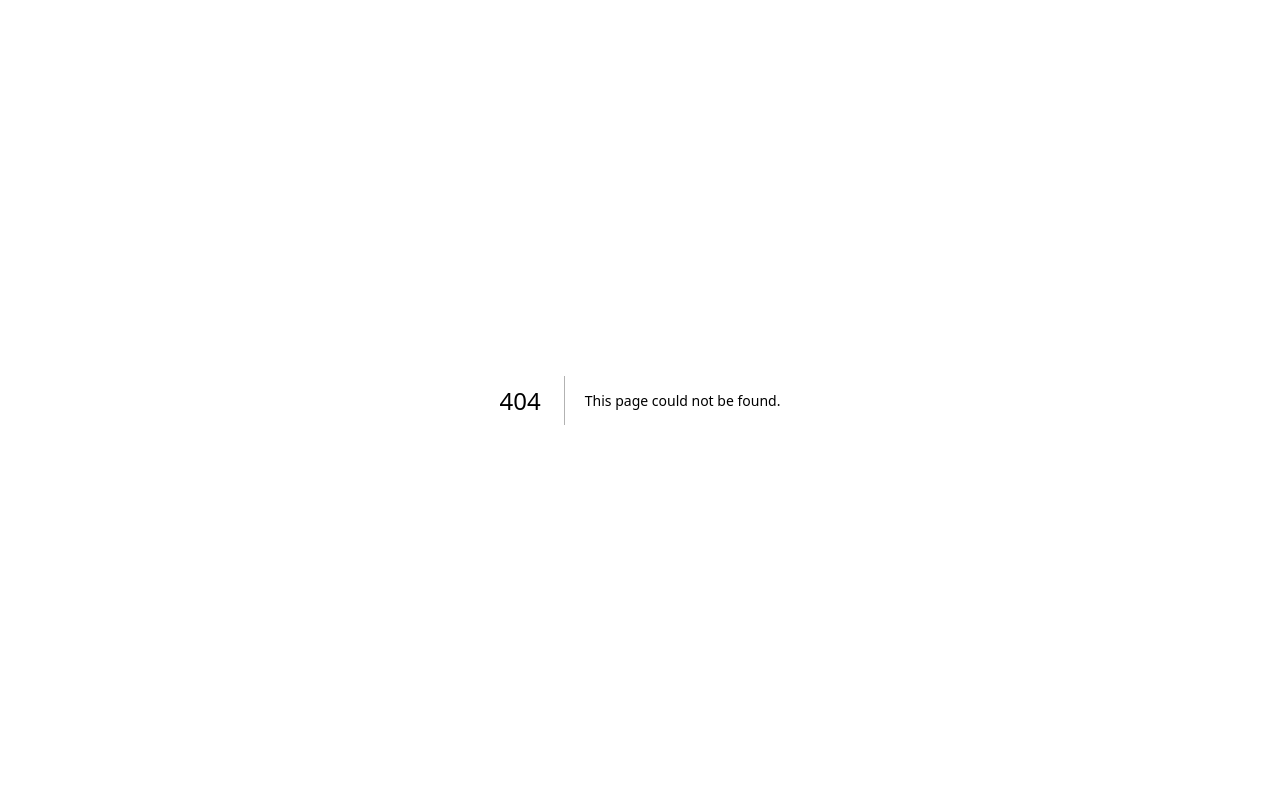
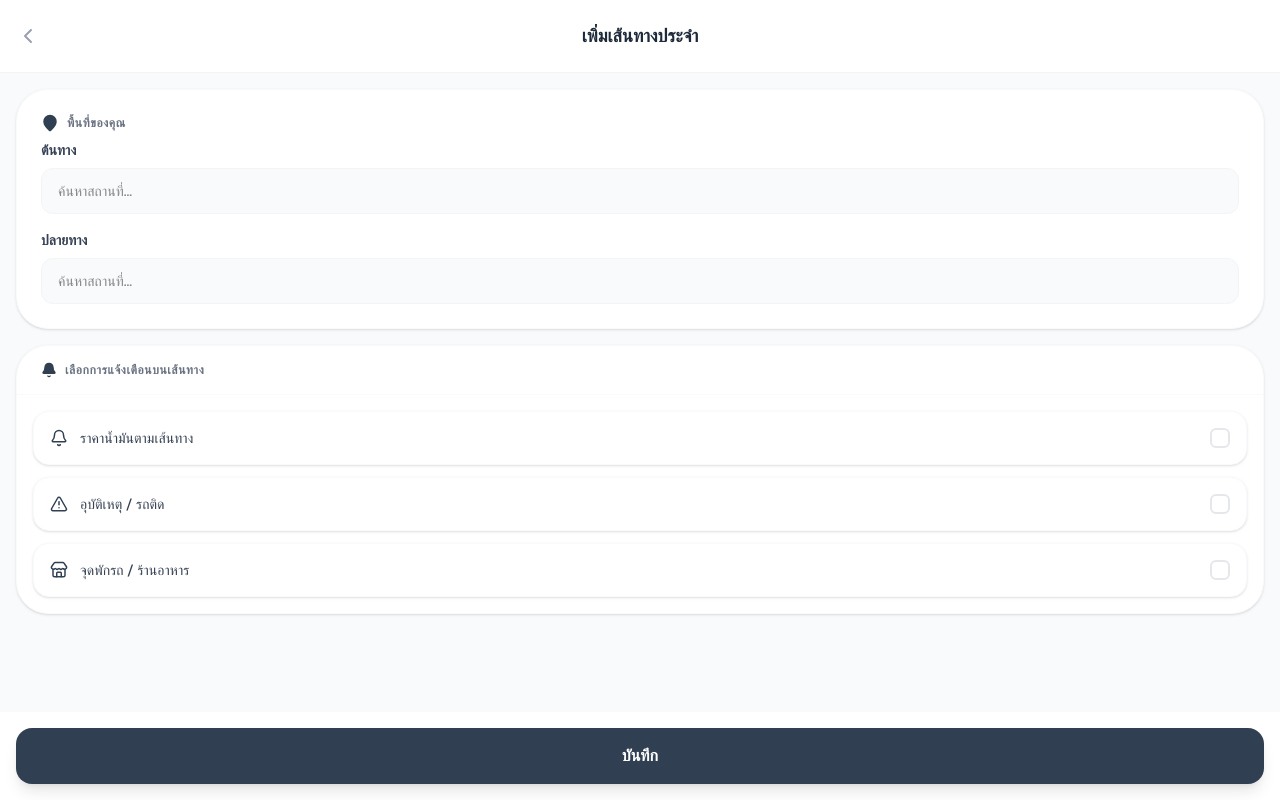
Before and after one commit to rdThunderThailand/cityzen-fuel-lineoa, a Next.js app: page /liff/area-notification/add-route in a window 1280 px wide. Before the commit this address had no page. Built offline with nearby package versions, Linux system fonts and the light colour scheme; no server answers.

Commit message:
add-route path

```diff
--- /dev/null
+++ b/src/app/liff/area-notification/add-route/page.tsx
@@ -0,0 +1,205 @@
+"use client";
+import { reportDb } from "@/lib/supabase";
+import liff from "@line/liff";
+import {
+  Bell,
+  ChevronLeft,
+  Loader2,
+  MapPin,
+  Store,
+  TriangleAlert,
+} from "lucide-react";
+import Link from "next/link";
+import { useRouter } from "next/navigation";
+import { useState } from "react";
+
+export default function AddRoutePage() {
+  const router = useRouter();
+  const [saving, setSaving] = useState(false);
+
+  // State สำหรับเก็บข้อมูล
+  const [origin, setOrigin] = useState("");
+  const [destination, setDestination] = useState("");
+  const [alerts, setAlerts] = useState({
+    fuel: false,
+    traffic: false,
+    restStop: false,
+  });
+
+  const toggleAlert = (key: keyof typeof alerts) => {
+    setAlerts((prev) => ({ ...prev, [key]: !prev[key] }));
+  };
+
+  const handleSave = async () => {
+    if (!origin || !destination) {
+      alert("กรุณากรอกต้นทางและปลายทางครับ");
+      return;
+    }
+
+    setSaving(true);
+    try {
+      const profile = await liff.getProfile();
+
+      // แปลง options ที่เลือกเป็น array
+      const selectedOptions = Object.keys(alerts).filter(
+        (key) => alerts[key as keyof typeof alerts],
+      );
+
+      const { error } = await reportDb.from("user_routes").insert({
+        user_id: profile.userId,
+        origin,
+        destination,
+        alert_options: selectedOptions,
+      });
+
+      if (error) throw error;
+
+      alert("บันทึกเส้นทางเรียบร้อย!");
+      router.push("/liff/area-notification");
+    } catch (err: any) {
+      console.error(err);
+      alert("บันทึกไม่สำเร็จ: " + err.message);
+    } finally {
+      setSaving(false);
+    }
+  };
+
+  return (
+    <div className="min-h-screen bg-gray-50 flex flex-col font-sans">
+      {/* --- Header --- */}
+      <header className="bg-white border-b border-gray-100 px-4 py-4 flex items-center sticky top-0 z-10">
+        <Link
+          href="/liff/area-notification"
+          className="p-2 -ml-2 text-gray-400"
+        >
+          <ChevronLeft size={24} />
+        </Link>
+        <h1 className="flex-1 text-center text-lg font-bold text-gray-800 mr-8">
+          เพิ่มเส้นทางประจำ
+        </h1>
+      </header>
+
+      <div className="p-4 space-y-4">
+        {/* --- Section 1: ระบุพิกัด --- */}
+        <div className="bg-white rounded-[2rem] shadow-sm border border-gray-50 p-6 space-y-5">
+          <div className="flex items-center gap-2 mb-2">
+            <MapPin size={18} className="text-[#304052]" fill="currentColor" />
+            <span className="text-xs font-bold text-gray-500 uppercase tracking-wider">
+              พื้นที่ของคุณ
+            </span>
+          </div>
+
+          <div className="space-y-4">
+            <div>
+              <label className="text-sm font-bold text-gray-700 block mb-2">
+                ต้นทาง
+              </label>
+              <input
+                type="text"
+                placeholder="ค้นหาสถานที่..."
+                className="w-full bg-gray-50 border border-gray-100 rounded-xl px-4 py-3 text-sm outline-none focus:ring-2 focus:ring-blue-100 transition-all"
+                value={origin}
+                onChange={(e) => setOrigin(e.target.value)}
+              />
+            </div>
+            <div>
+              <label className="text-sm font-bold text-gray-700 block mb-2">
+                ปลายทาง
+              </label>
+              <input
+                type="text"
+                placeholder="ค้นหาสถานที่..."
+                className="w-full bg-gray-50 border border-gray-100 rounded-xl px-4 py-3 text-sm outline-none focus:ring-2 focus:ring-blue-100 transition-all"
+                value={destination}
+                onChange={(e) => setDestination(e.target.value)}
+              />
+            </div>
+          </div>
+        </div>
+
+        {/* --- Section 2: เลือกการแจ้งเตือน --- */}
+        <div className="bg-white rounded-[2rem] shadow-sm border border-gray-50 overflow-hidden">
+          <div className="px-6 py-4 border-b border-gray-50 flex items-center gap-2">
+            <Bell size={16} className="text-[#304052]" fill="currentColor" />
+            <span className="text-xs font-bold text-gray-500 uppercase tracking-wider">
+              เลือกการแจ้งเตือนบนเส้นทาง
+            </span>
+          </div>
+
+          <div className="p-4 space-y-3">
+            {/* Option 1 */}
+            <div
+              onClick={() => toggleAlert("fuel")}
+              className="flex items-center justify-between p-4 border border-gray-50 rounded-2xl bg-white shadow-sm active:bg-gray-50 transition-colors cursor-pointer"
+            >
+              <div className="flex items-center gap-3">
+                <Bell size={18} className="text-[#304052]" />
+                <span className="text-sm font-medium text-gray-700">
+                  ราคาน้ำมันตามเส้นทาง
+                </span>
+              </div>
+              <div
+                className={`w-5 h-5 rounded-md border-2 transition-all flex items-center justify-center ${alerts.fuel ? "bg-blue-500 border-blue-500" : "border-gray-200"}`}
+              >
+                {alerts.fuel && (
+                  <div className="w-2 h-1 border-l-2 border-b-2 border-white -rotate-45 mb-0.5" />
+                )}
+              </div>
+            </div>
+
+            {/* Option 2 */}
+            <div
+              onClick={() => toggleAlert("traffic")}
+              className="flex items-center justify-between p-4 border border-gray-50 rounded-2xl bg-white shadow-sm active:bg-gray-50 transition-colors cursor-pointer"
+            >
+              <div className="flex items-center gap-3">
+                <TriangleAlert size={18} className="text-[#304052]" />
+                <span className="text-sm font-medium text-gray-700">
+                  อุบัติเหตุ / รถติด
+                </span>
+              </div>
+              <div
+                className={`w-5 h-5 rounded-md border-2 transition-all flex items-center justify-center ${alerts.traffic ? "bg-blue-500 border-blue-500" : "border-gray-200"}`}
+              >
+                {alerts.traffic && (
+                  <div className="w-2 h-1 border-l-2 border-b-2 border-white -rotate-45 mb-0.5" />
+                )}
+              </div>
+            </div>
+
+            {/* Option 3 */}
+            <div
+              onClick={() => toggleAlert("restStop")}
+              className="flex items-center justify-between p-4 border border-gray-50 rounded-2xl bg-white shadow-sm active:bg-gray-50 transition-colors cursor-pointer"
+            >
+              <div className="flex items-center gap-3">
+                <Store size={18} className="text-[#304052]" />
+                <span className="text-sm font-medium text-gray-700">
+                  จุดพักรถ / ร้านอาหาร
+                </span>
+              </div>
+              <div
+                className={`w-5 h-5 rounded-md border-2 transition-all flex items-center justify-center ${alerts.restStop ? "bg-blue-500 border-blue-500" : "border-gray-200"}`}
+              >
+                {alerts.restStop && (
+                  <div className="w-2 h-1 border-l-2 border-b-2 border-white -rotate-45 mb-0.5" />
+                )}
+              </div>
+            </div>
+          </div>
+        </div>
+      </div>
+
+      {/* --- Save Button --- */}
+      <div className="mt-auto p-4 bg-white border-t border-gray-50">
+        <button
+          disabled={saving}
+          onClick={handleSave}
+          className="w-full py-4 bg-[#304052] text-white rounded-2xl font-bold shadow-lg flex items-center justify-center gap-2 active:scale-95 transition-all disabled:opacity-50"
+        >
+          {saving ? <Loader2 className="animate-spin" size={20} /> : "บันทึก"}
+        </button>
+      </div>
+    </div>
+  );
+}
```
